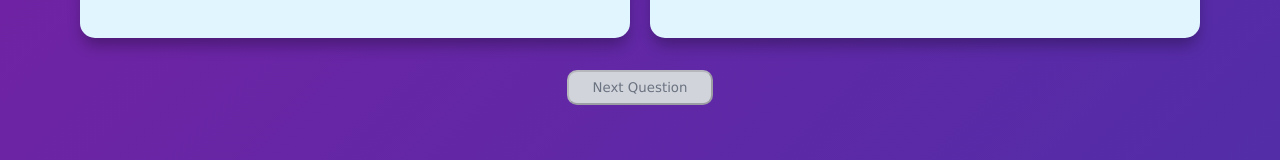
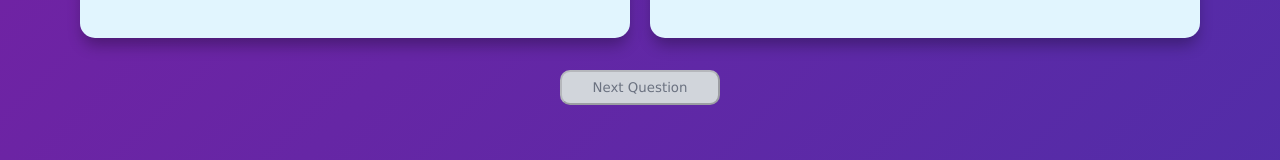
Before and after one commit to DanielFreeman068/react_quiz_app, a React (Create React App) app: page /quiz in a window 1280 px wide. Shown: the part 594-754 px from the top of the page. Built offline with nearby package versions, Linux system fonts and the light colour scheme.

Commit message:
Update index.css

```diff
--- a/src/index.css
+++ b/src/index.css
@@ -150,6 +150,7 @@ body {
 }
 
 .quiz-next-btn {
+  width:160px;
   margin:0 auto;
   padding: 0.5rem 1.5rem;
   border-radius: 10px;
```
